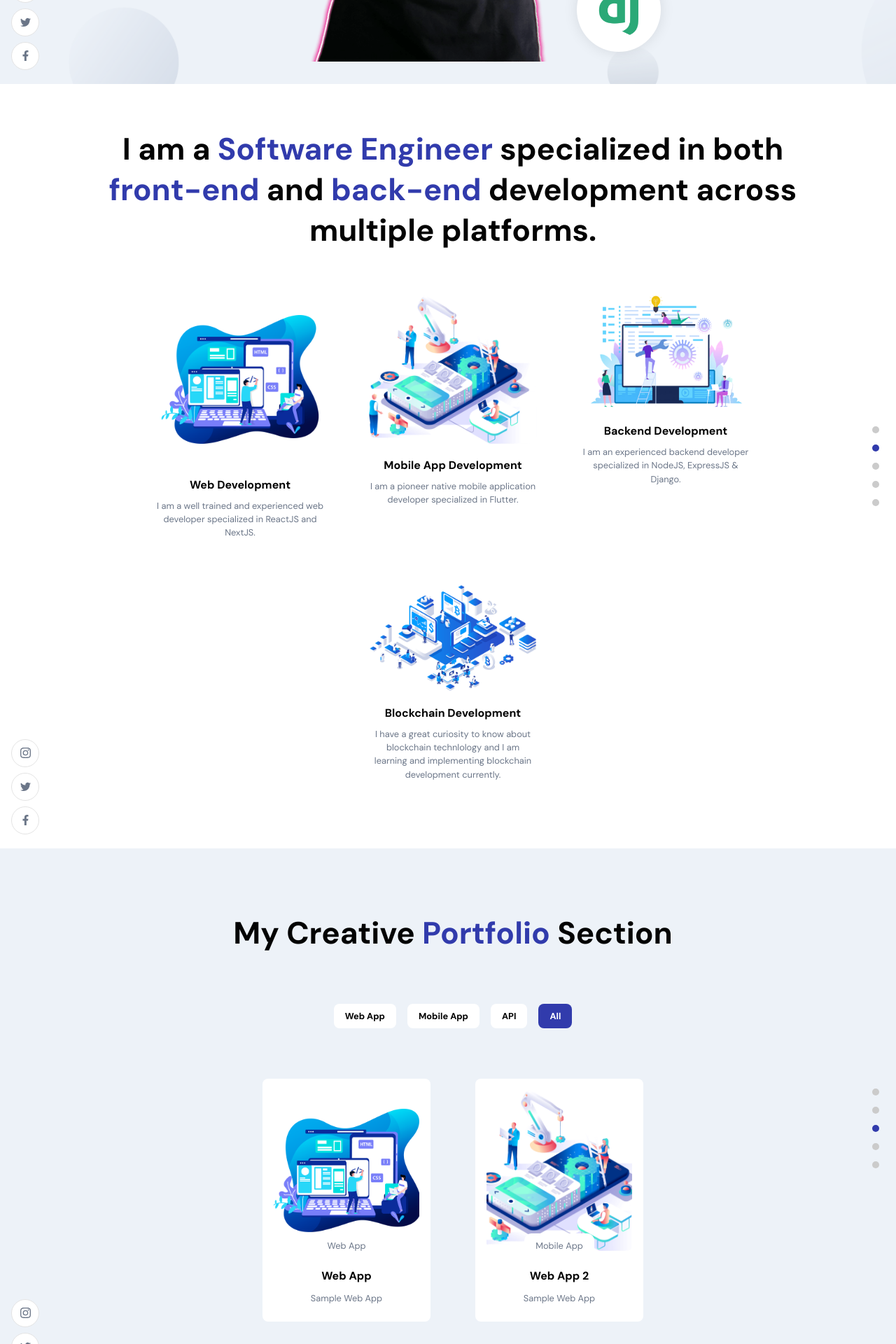
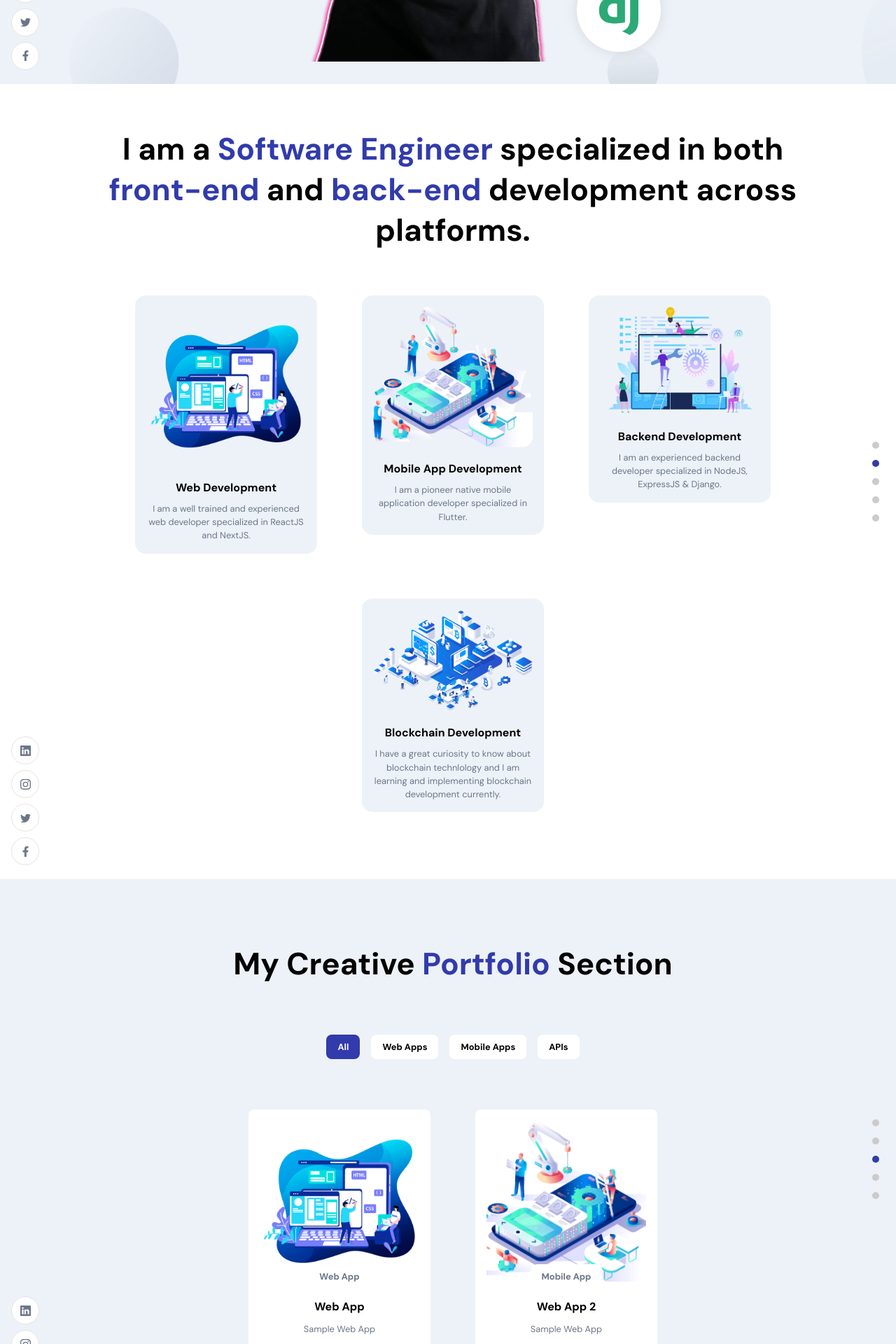
Before and after one commit to superchaindev/portfolio, a Next.js app: page / in a window 1280 px wide. Shown: the part 780-2700 px from the top of the page at 70% size. Built offline with nearby package versions, Linux system fonts and the light colour scheme.

Commit message:
animation changes and layout fixes

```diff
--- a/components/About/About.js
+++ b/components/About/About.js
@@ -30,22 +30,28 @@ const About = () => {
   return (
     <>
 
+      <motion.div
+        whileInView={{ x: [300, 0] }}
+        transition={{ duration: 1, type: "tween", ease: "easeInOut" }}
+      >
         <h2 className="head-text"
           style={{
             textTransform: "none"
           }}>
           I am a <span>Software Engineer</span> specialized
           in both <span>front-end</span> and <span>back-end</span> development
-        across multiple platforms.
+          across platforms.
         </h2>
+      </motion.div>
+
 
       <div className="app__profiles">
         {
           aboutItems.map((about, index) => (
             <motion.div key={about.title + index}
-              whileInView={{ opacity: 1 }}
+              whileInView={{ opacity: [0, 1], x: [-300, 0] }}
               whileHover={{ scale: 1.1 }}
-              transition={{ duration: 0.6, type: "tween" }}
+              transition={{ duration: 0.5, type: "tween", delay: 0.5 }}
               className='app__profile-item'
             >
 
--- a/components/Header/Header.js
+++ b/components/Header/Header.js
@@ -20,8 +20,8 @@ const Header = () => {
     <div id='home' className='app__header app__flex'>
 
       <motion.div
-        whileInView={{ x: [-100, 0], opacity: [0, 1] }}
-        transition={{ duration: 2 }}
+        whileInView={{ x: [-300, 0], opacity: [0, 1] }}
+        transition={{ duration: 1 }}
         className='app__header-info'
       >
 
@@ -66,7 +66,7 @@ const Header = () => {
 
       <motion.div
         whileInView={{ scale: [0, 1] }}
-        transition={{ duration: 1, delay: 1 }}
+        transition={{ duration: 1, delay: 0.5 }}
         className='app__header-circles'
       >
 
--- a/components/SocialMedia/SocialMedia.js
+++ b/components/SocialMedia/SocialMedia.js
@@ -1,18 +1,34 @@
-import { BsTwitter, BsInstagram } from 'react-icons/bs';
+import { BsTwitter, BsInstagram, BsLinkedin } from 'react-icons/bs';
 import { FaFacebookF } from 'react-icons/fa';
 
 const SocialMedia = () => {
     return (
         <div className='app__social'>
-            <div>
+
+            <a href='https://linkedin.com/in/nixrajput'
+                target='_blank'
+            >
+                <BsLinkedin />
+            </a>
+
+            <a href='https://instagram.com/nixrajput'
+                target='_blank'
+            >
                 <BsInstagram />
-            </div>
-            <div>
+            </a>
+
+            <a href='https://twitter.com/nixrajput07'
+                target='_blank'
+            >
                 <BsTwitter />
-            </div>
-            <div>
+            </a>
+
+            <a href='https://facebook.com/nixrajput07'
+                target='_blank'
+            >
                 <FaFacebookF />
-            </div>
+            </a>
+
         </div>
     )
 }
--- a/components/Work/Work.js
+++ b/components/Work/Work.js
@@ -54,13 +54,24 @@ const Work = () => {
 
   return (
     <>
-      <h2 className="head-text">
-        My Creative <span>Portfolio</span> Section
-      </h2>
 
-      <div className="app__work-filter">
+      <motion.div
+        whileInView={{ x: [-300, 0] }}
+        transition={{ duration: 1, ease: "easeInOut" }}
+      >
+        <h2 className="head-text">
+          My Creative <span>Portfolio</span> Section
+        </h2>
+      </motion.div>
+
+
+      <motion.div
+        whileInView={{ x: [300, 0] }}
+        transition={{ duration: 1, ease: "easeInOut" }}
+        className="app__work-filter"
+      >
         {
-          ["Web App", "Mobile App", "API", "All"].map((item, index) => (
+          ["All", "Web Apps", "Mobile Apps", "APIs"].map((item, index) => (
             <div key={index}
               onClick={() => handleWorkFilter(item)}
               className={`app__work-filter-item app__flex p-text ${activeFilter === item ? "item-active" : ""}`}
@@ -69,11 +80,12 @@ const Work = () => {
             </div>
           ))
         }
-      </div>
+      </motion.div>
 
       <motion.div
         animate={animateCard}
-        transition={{ duration: 0.5, delayChildren: 0.5 }}
+        whileInView={{ x: [300, 0] }}
+        transition={{ duration: 1, delayChildren: 0.5 }}
         className="app__work-portfolio"
       >
         {
--- a/styles/About.scss
+++ b/styles/About.scss
@@ -13,28 +13,30 @@
 }
 
 .app__profile-item {
-    width: 240px;
+    width: 260px;
     display: flex;
-    display: flex;
+    padding: 1rem;
     justify-content: flex-start;
     align-items: center;
     flex-direction: column;
     margin: 2rem;
     cursor: pointer;
+    background-color: var(--primary-color);
+    border-radius: 15px;
 
     img {
         width: 100%;
-        height: fit-content;
+        height: auto;
         border-radius: 15px;
         object-fit: cover;
     }
 
     @media screen and (min-width: 1600px) {
-        width: 360px;
+        width: 400px;
         margin: 2rem 4rem;
     }
 
-    @media screen and (max-width: 600px) {
+    @media screen and (max-width: 768px) {
         width: 100%;
     }
 }
--- a/styles/Footer.scss
+++ b/styles/Footer.scss
@@ -20,44 +20,41 @@
         align-items: center;
 
         margin: 1rem 0;
-        padding: 1rem;
-        border-radius: 10px;
-        cursor: pointer;
-        background-color: #fef4f5;
+        padding: 2rem 1rem;
+        border-radius: 15px;
+        background-color: var(--white-color);
 
         transition: all .03s ease-in-out;
 
         img {
-            width: 40px;
-            height: 40px;
+            width: 80px;
+            height: 80px;
             margin: 0 0.75rem;
         }
 
         p {
             font-weight: 600;
+            font-size: 16px;
         }
 
         a {
             text-decoration: none;
-            font-weight: 500;
+            font-weight: 600;
+            font-size: 16px;
         }
 
         &:hover {
-            box-shadow: 0 0 25px #fef4f5;
+            box-shadow: 0 0 25px rgba($color: #000000, $alpha: 0.1);
         }
 
-        @media screen and (max-width: 600px) {
+        @media screen and (max-width: 768px) {
             width: 100%;
         }
     }
 
-    @media screen and (max-width: 800px) {
+    @media screen and (max-width: 768px) {
         width: 100%;
     }
-}
-
-.app__footer-cards .app__footer-card:last-child {
-    background-color: #f2f7fb;
 }
 
 .app__footer-form {
@@ -111,7 +108,7 @@
         cursor: pointer;
     }
 
-    @media screen and (max-width: 800px) {
+    @media screen and (max-width: 768px) {
         width: 100%;
         margin: 1rem 0;
     }
--- a/styles/Header.scss
+++ b/styles/Header.scss
@@ -23,7 +23,7 @@
 
     padding: 8rem 2rem 2rem;
 
-    @media screen and (min-width: 2000px) {
+    @media screen and (min-width: 1600px) {
         padding-top: 8rem;
     }
 
@@ -31,7 +31,7 @@
         flex-direction: column;
     }
 
-    @media screen and (max-width: 600px) {
+    @media screen and (max-width: 768px) {
         padding: 7rem 1rem 2rem;
     }
 }
@@ -44,7 +44,7 @@
     align-items: flex-start;
     height: 100%;
 
-    @media screen and (max-width: 2000px) {
+    @media screen and (max-width: 1600px) {
         width: 100%;
         margin-right: 0rem;
     }
@@ -65,6 +65,7 @@
         flex-direction: row;
         width: auto;
 
+        background-color: var(--white-color);
         box-shadow: 0 0 20px rgba(0, 0, 0, 0.1);
     }
 
--- a/styles/Navbar.scss
+++ b/styles/Navbar.scss
@@ -6,7 +6,7 @@
     align-items: center;
 
     padding: 1rem 2rem;
-    background: rgba(255, 255, 255, 0.25);
+    background: rgba(255, 255, 255, 0.5);
     backdrop-filter: blur(4px);
     -webkit-backdrop-filter: blur(4px);
     border: 1px solid rgba(255, 255, 255, 0.18);
@@ -57,7 +57,7 @@
         }
 
         a {
-            color: var(--gray-color);
+            color: var(--brown-color);
             text-decoration: none;
             flex-direction: column;
 
@@ -151,7 +151,7 @@
                 cursor: pointer;
 
                 a {
-                    color: var(--gray-color);
+                    color: var(--brown-color);
                     text-decoration: none;
                     font-size: 16px;
                     text-transform: uppercase;
--- a/styles/Work.scss
+++ b/styles/Work.scss
@@ -47,7 +47,7 @@
     align-items: center;
 
     .app__work-item {
-        width: 240px;
+        width: 260px;
         flex-direction: column;
 
         margin: 2rem;
@@ -64,12 +64,12 @@
         }
 
         @media screen and (min-width: 1600px) {
-            width: 480px;
+            width: 400px;
             padding: 1.25rem;
             border-radius: 0.75rem;
         }
 
-        @media screen and (max-width: 600px) {
+        @media screen and (max-width: 768px) {
             width: 100%;
             margin: 1rem;
         }
@@ -147,5 +147,9 @@
         border-radius: 10px;
         background-color: var(--white-color);
         top: -25px;
+
+        p {
+            font-weight: 600;
+        }
     }
 }
--- a/styles/globals.scss
+++ b/styles/globals.scss
@@ -38,6 +38,7 @@
 
   display: flex;
   flex-direction: row;
+  overflow: hidden;
 }
 
 .app__flex {
@@ -126,7 +127,7 @@
 
   padding: 1rem;
 
-  div {
+  a {
     width: 40px;
     height: 40px;
     border-radius: 50%;
@@ -137,6 +138,8 @@
     display: flex;
     justify-content: center;
     align-items: center;
+    cursor: pointer;
+    text-decoration: none;
 
     transition: all 0.3s ease-in-out;
 
```
Also changed, not shown: components/Footer/Footer.js (+30 -9 lines), components/Skills/Skills.js (+20 -26 lines), assets/logo.png, 1 other file (tests, documents, lock files or other folders). Lines whose indentation alone changed are shown as unchanged.
